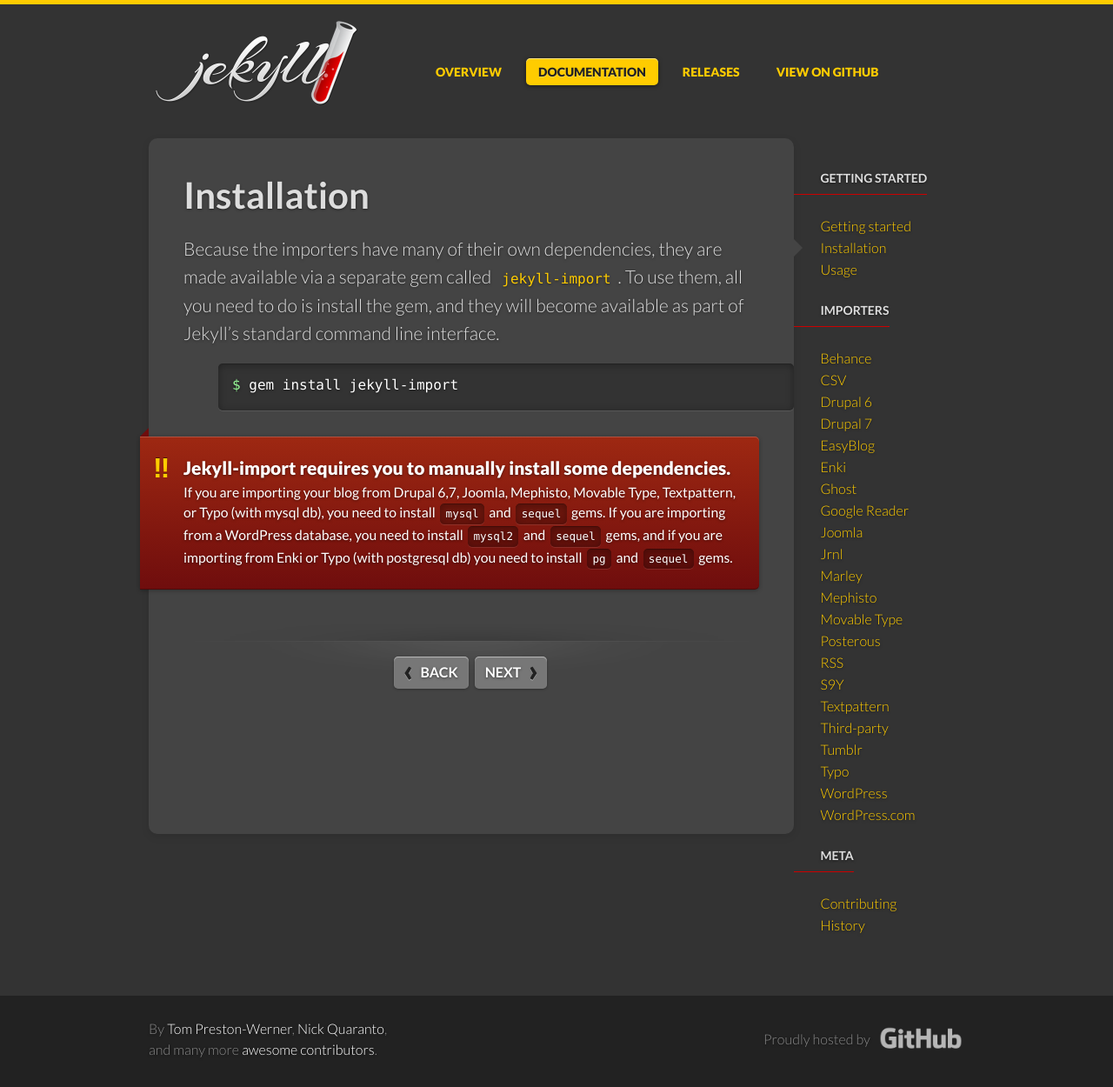
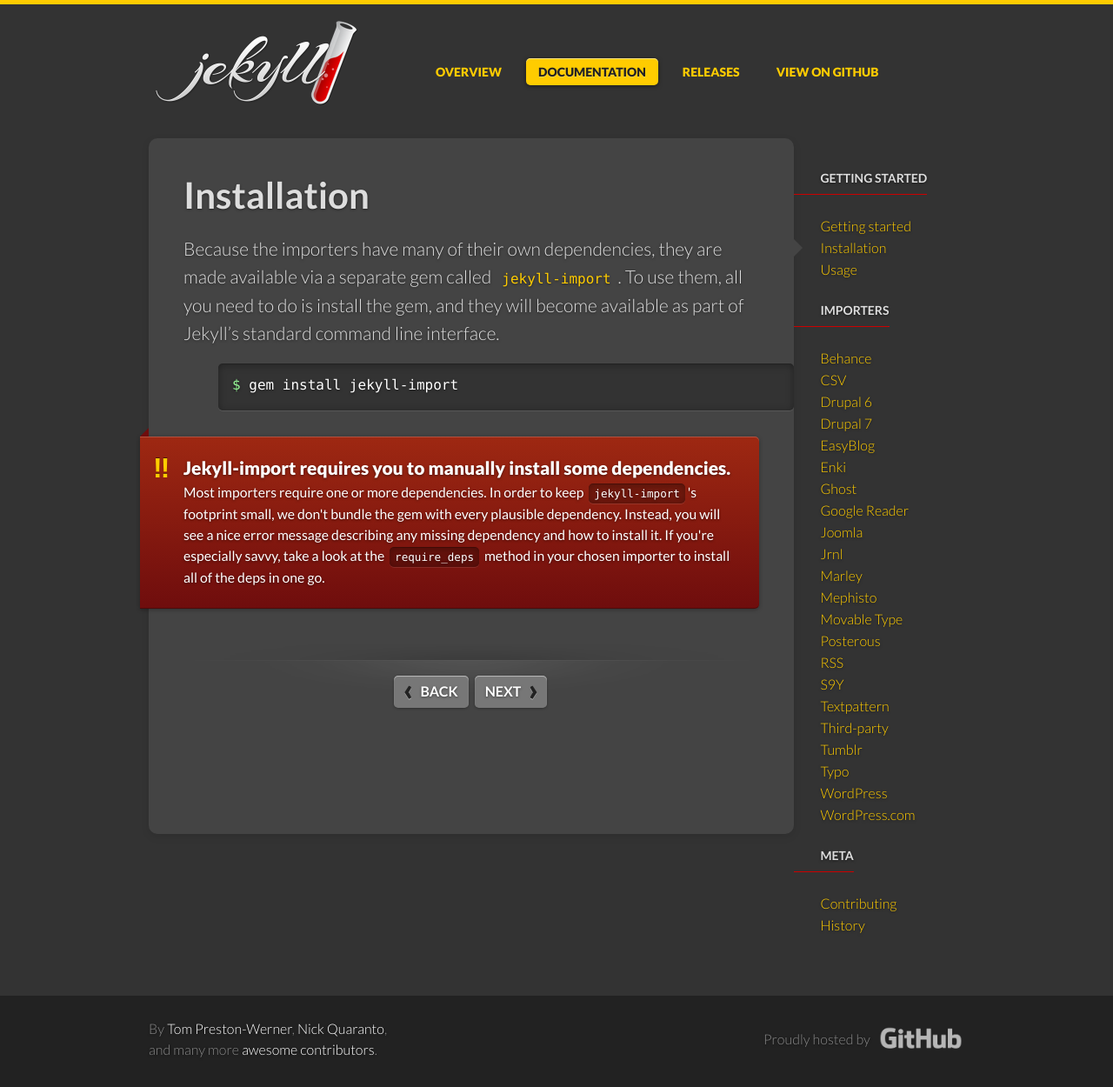
Before and after one commit to jekyll/jekyll-import, a Jekyll site: the page built from site/_docs/installation.md, in a window 1280 px wide. Shown: the whole page at 87% size. Built offline with Jekyll 4.4.1, drawn with Linux system fonts in a browser that asks for light colours; some web fonts are replaced.

Commit message:
Update installation docs to be less specific about dependencies.
Closes #163.

```diff
--- a/site/_docs/installation.md
+++ b/site/_docs/installation.md
@@ -18,9 +18,10 @@
 
 <div class="note warning">
   <h5>Jekyll-import requires you to manually install some dependencies.</h5>
-  <p markdown="1">If you are importing your blog from Drupal 6,7, Joomla,
-  Mephisto, Movable Type, Textpattern, or Typo (with mysql db), you need to install
-  `mysql` and `sequel` gems. If you are importing from a WordPress database, you
-  need to install `mysql2` and `sequel` gems, and if you are importing from Enki
-  or Typo (with postgresql db) you need to install `pg` and `sequel` gems.</p>
+  <p>Most importers require one or more dependencies. In order to keep
+  <code>jekyll-import</code>'s footprint small, we don't bundle the gem
+  with every plausible dependency. Instead, you will see a nice error
+  message describing any missing dependency and how to install it. If
+  you're especially savvy, take a look at the <code>require_deps</code>
+  method in your chosen importer to install all of the deps in one go.</p>
 </div>
```
